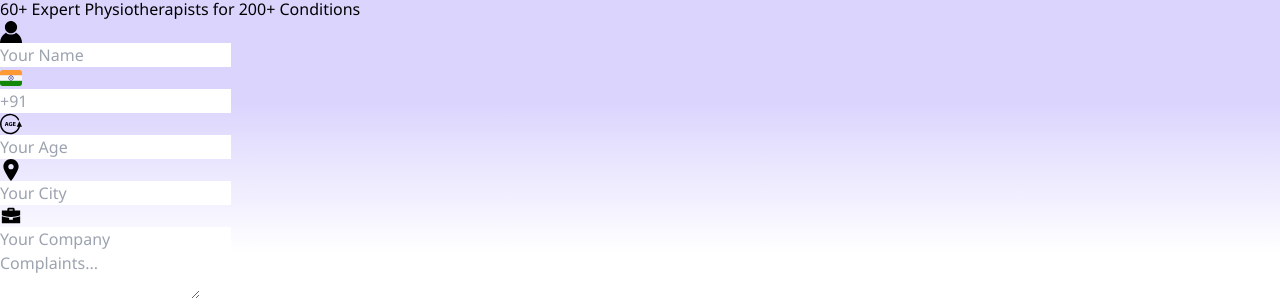
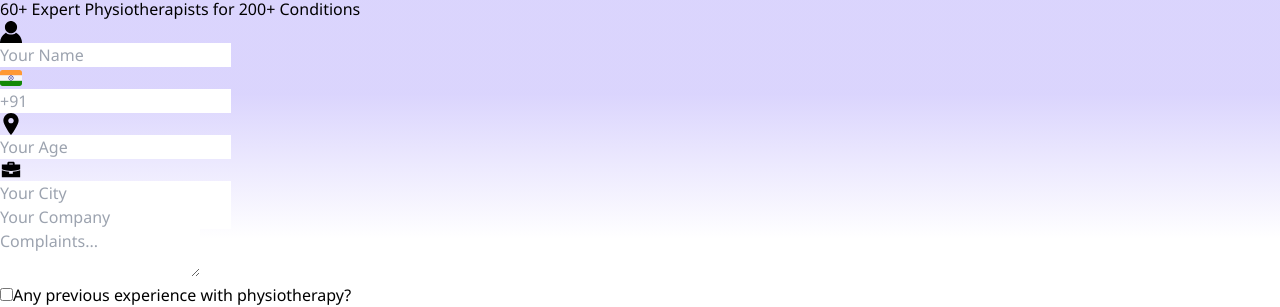
Before and after one commit to itseskimo/Slot-Scheduling, a React (Vite) app: page / in a window 1280 px wide. Shown: the part 224-531 px from the top of the page. Built offline with nearby package versions, Linux system fonts and the light colour scheme.

Commit message:
update: optimizing form

```diff
--- a/src/App.tsx
+++ b/src/App.tsx
@@ -1,7 +1,59 @@
 import './App.css'
 import Navbar from './components/Navbar/Navbar'
 import { formSvgData } from './config/data'
+import React, { useState, ChangeEvent } from 'react';
+
+
+interface FormInputProps {
+  svgData: string;
+  placeholder: string;
+  type: string;
+  value: string | number;
+  onChange: (value: string) => void;
+}
+
+const FormInput: React.FC<FormInputProps> = ({ svgData, placeholder, type, value, onChange }) => {
+
+  const handleInputChange = (e: ChangeEvent<HTMLInputElement>) => {
+    onChange(e.target.value);
+  };
+
+  return (
+    <div className='flex items-center relative w-full '>
+      <span className='absolute left-0 px-2' dangerouslySetInnerHTML={{ __html: svgData }}></span>
+      <input
+        className='border-solid border-[1px] border-[#AFB9BB] outline-none rounded-[6px] py-[6px] text-[12px] md:text-[16px] md:py-[10px] pl-10 pr-5 w-full text-[#4C5864]  placeholder:text-[#4C5864]'
+        placeholder={placeholder}
+        type={type}
+        value={value}
+        onChange={handleInputChange}
+      />
+    </div>
+  );
+};
+
+
+
+
+
 function App() {
+
+  const [formData, setFormData] = useState({
+    name: '',
+    phone: '',
+    age: '',
+    city:'',
+    company:''
+    // Add more fields as needed
+  });
+
+  console.log(formData)
+  const handleInputChange = (fieldName: string, value: string) => {
+    setFormData((prevData) => ({
+      ...prevData,
+      [fieldName]: value,
+    }));
+  };
 
   return (
     <>
@@ -14,33 +66,13 @@ function App() {
             <h6 className='font-bold text-[26px] text-center ' >Book an Appointment for <br></br> <span className='line-through text-[#00acc1] decoration-white'>Rs 1000</span>  FREE</h6>
             <p className='text-center text-[#00acc1]'>60+ Expert Physiotherapists for 200+ Conditions</p>
 
-            <div className='flex items-center relative w-full '>
-              <span className="absolute left-0 px-2" dangerouslySetInnerHTML={{ __html: formSvgData[0] }}></span>
-              <input className='border-solid border-[1px] border-[#AFB9BB] outline-none rounded-[6px] py-[6px] text-[12px] md:text-[16px] md:py-[10px] pl-10 pr-5 w-full text-[#4C5864]  placeholder:text-[#4C5864]' placeholder='Your Name' type="email" />
-            </div>
-
-            <div className='flex items-center relative w-full '>
-              <span className="absolute left-0 px-2" dangerouslySetInnerHTML={{ __html: formSvgData[1] }}></span>
-              <input className='border-solid border-[1px] border-[#AFB9BB] outline-none rounded-[6px] py-[6px] text-[12px] md:text-[16px] md:py-[10px] pl-10 pr-5 w-full text-[#4C5864]  placeholder:text-[#4C5864]' placeholder='+91' type="number" />
-            </div>
+            <FormInput svgData={formSvgData[0]} placeholder='Your Name' type='text' value={formData.name} onChange={(value) => handleInputChange('name', value)} />
+            <FormInput svgData={formSvgData[1]} placeholder='+91' type='number' value={formData.phone} onChange={(value) => handleInputChange('phone', value)} />
 
             <section className='flex items-center gap-4'>
-
-              <div className='flex items-center relative w-full '>
-                <span className="absolute left-0 px-2" dangerouslySetInnerHTML={{ __html: formSvgData[2] }}></span>
-                <input className='border-solid border-[1px] border-[#AFB9BB] outline-none rounded-[6px] py-[6px] text-[12px] md:text-[16px] md:py-[10px] pl-10 pr-3 w-full text-[#4C5864]  placeholder:text-[#4C5864]' placeholder='Your Age' type="email" />
-              </div>
-
-              <div className='flex items-center relative w-full '>
-                <span className="absolute left-0 px-2" dangerouslySetInnerHTML={{ __html: formSvgData[3] }}></span>
-                <input className='border-solid border-[1px] border-[#AFB9BB] outline-none rounded-[6px] py-[6px] text-[12px] md:text-[16px] md:py-[10px] pl-10 pr-3 w-full text-[#4C5864]  placeholder:text-[#4C5864]' placeholder='Your City' type="email" />
-              </div>
-
-              <div className='flex items-center relative w-full '>
-                <span className="absolute left-0 px-2" dangerouslySetInnerHTML={{ __html: formSvgData[4] }}></span>
-                <input className='border-solid border-[1px] border-[#AFB9BB] outline-none rounded-[6px] py-[6px] text-[12px] md:text-[16px] md:py-[10px] pl-10 pr-3 w-full text-[#4C5864]  placeholder:text-[#4C5864]' placeholder='Your Company' type="email" />
-              </div>
-
+            <FormInput svgData={formSvgData[3]} placeholder='Your Age' type='number' value={formData.age} onChange={(value) => handleInputChange('age', value)} />
+            <FormInput svgData={formSvgData[4]} placeholder='Your City' type='text' value={formData.city} onChange={(value) => handleInputChange('city', value)} />
+            <FormInput svgData={formSvgData[5]} placeholder='Your Company' type='text' value={formData.company} onChange={(value) => handleInputChange('company', value)} />
             </section>
 
 
--- a/src/config/data.tsx
+++ b/src/config/data.tsx
@@ -92,7 +92,7 @@ c-27.114,0-49.191-22.076-49.191-49.191C148.658,110.2,170.734,88.138,197.849,88.1
 ,
 ` <svg  width="22px" height="22px" viewBox="0 0 512 512" version="1.1" xmlns="http://www.w3.org/2000/svg" xmlnsXlink="http://www.w3.org/1999/xlink">
 <title>work-case-filled</title>
-<g id="Page-1" stroke="none" stroke-width="1" fill="none" fill-rule="evenodd">
+<g id="Page-1" stroke="none" strokeWidth="1" fill="none" fillRule="evenodd">
   <g id="work-case" fill="#000000" transform="translate(42.666667, 64.000000)">
     <path d="M1.20792265e-13,197.76 C54.5835501,218.995667 112.186031,231.452204 170.666667,234.666667 L170.666667,277.333333 L256,277.333333 L256,234.666667 C314.339546,231.013 371.833936,218.86731 426.666667,198.613333 L426.666667,362.666667 L1.20792265e-13,362.666667 L1.20792265e-13,197.76 Z M277.333333,-1.42108547e-14 L298.666667,21.3333333 L298.666667,64 L426.666667,64 L426.666667,175.146667 C361.254942,199.569074 292.110481,212.488551 222.293333,213.333333 L222.293333,213.333333 L206.933333,213.333333 C136.179047,212.568604 66.119345,199.278929 7.10542736e-15,174.08 L7.10542736e-15,174.08 L7.10542736e-15,64 L128,64 L128,21.3333333 L149.333333,-1.42108547e-14 L277.333333,-1.42108547e-14 Z M256,42.6666667 L170.666667,42.6666667 L170.666667,64 L256,64 L256,42.6666667 Z" id="Combined-Shape-Copy">
 
```
Also changed, not shown: src/components/Navbar/Navbar.tsx (+1 -1 lines).
